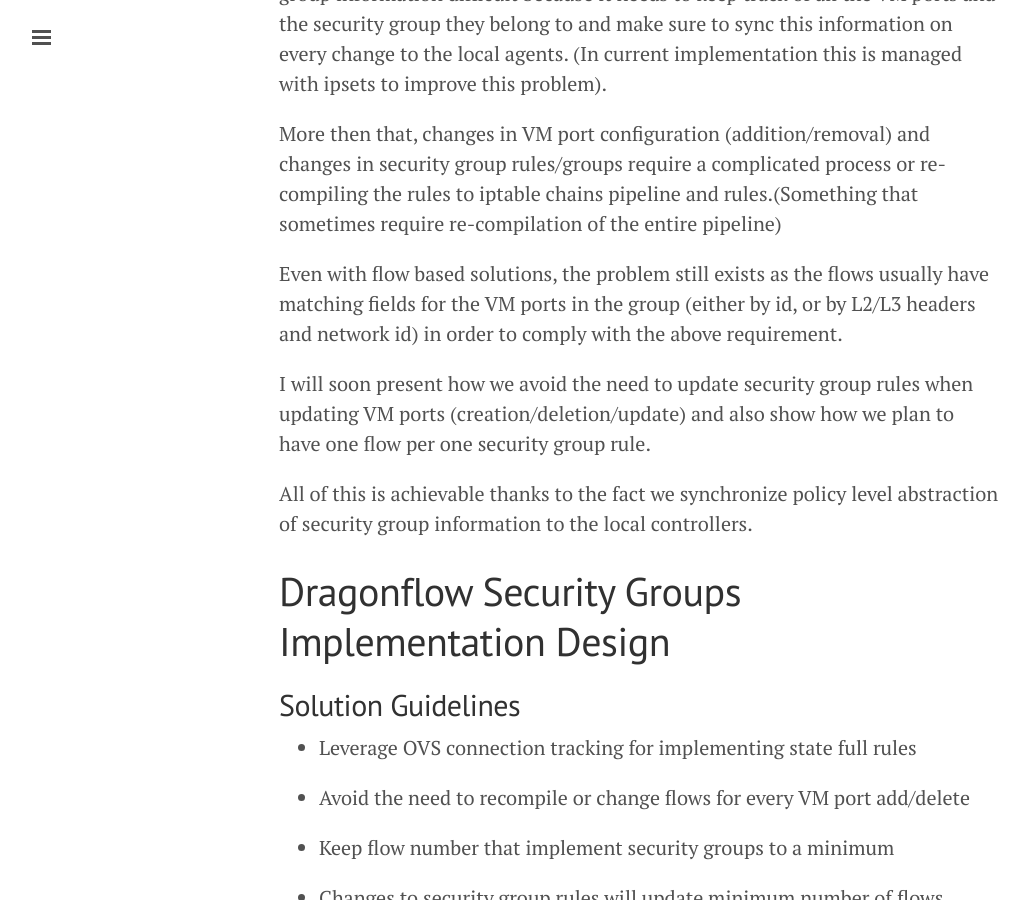
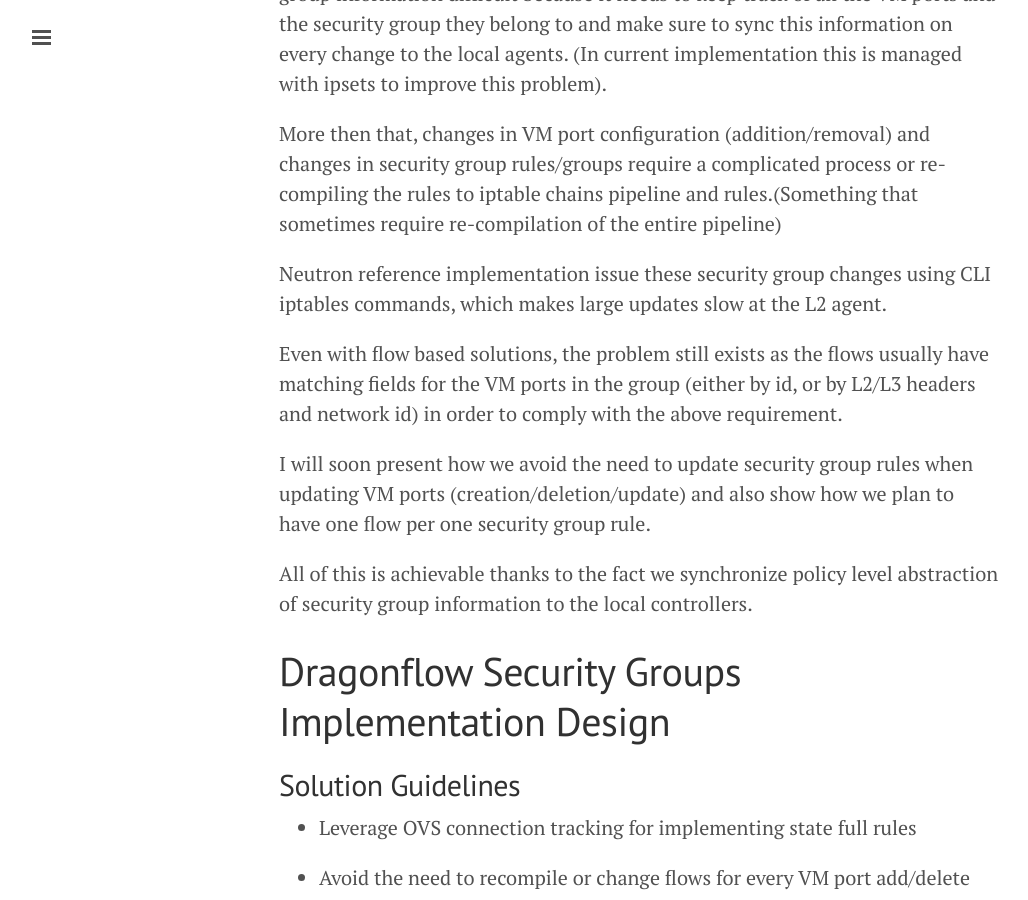
Before and after one commit to GalSagie/GalSagie.github.io, a Jekyll site: the page built from _posts/2015-12-28-dragonflow-security-groups.md, in a window 1280 px wide and 900 px high, scrolled down 2320 px. Shown: the whole window, without its empty margins (1-1029 px from the left). Built offline with Jekyll 4.4.1, drawn with Linux system fonts in a browser that asks for light colours; Markdown is read by kramdown in place of the engine named in the settings; comment, search, counter and statistics services are not loaded.

Commit message:
Fixes to dragonflow security group design blog

```diff
--- a/_posts/2015-12-28-dragonflow-security-groups.md
+++ b/_posts/2015-12-28-dragonflow-security-groups.md
@@ -83,6 +83,9 @@ to and make sure to sync this information on every change to the local agents.
 More then that, changes in VM port configuration (addition/removal) and changes in security group
 rules/groups require a complicated process or re-compiling the rules to iptable chains pipeline
 and rules.(Something that sometimes require re-compilation of the entire pipeline)
+
+Neutron reference implementation issue these security group changes using CLI
+iptables commands, which makes large updates slow at the L2 agent.
 
 Even with flow based solutions, the problem still exists as the flows usually have matching
 fields for the VM ports in the group (either by id, or by L2/L3 headers and network id) in
```
